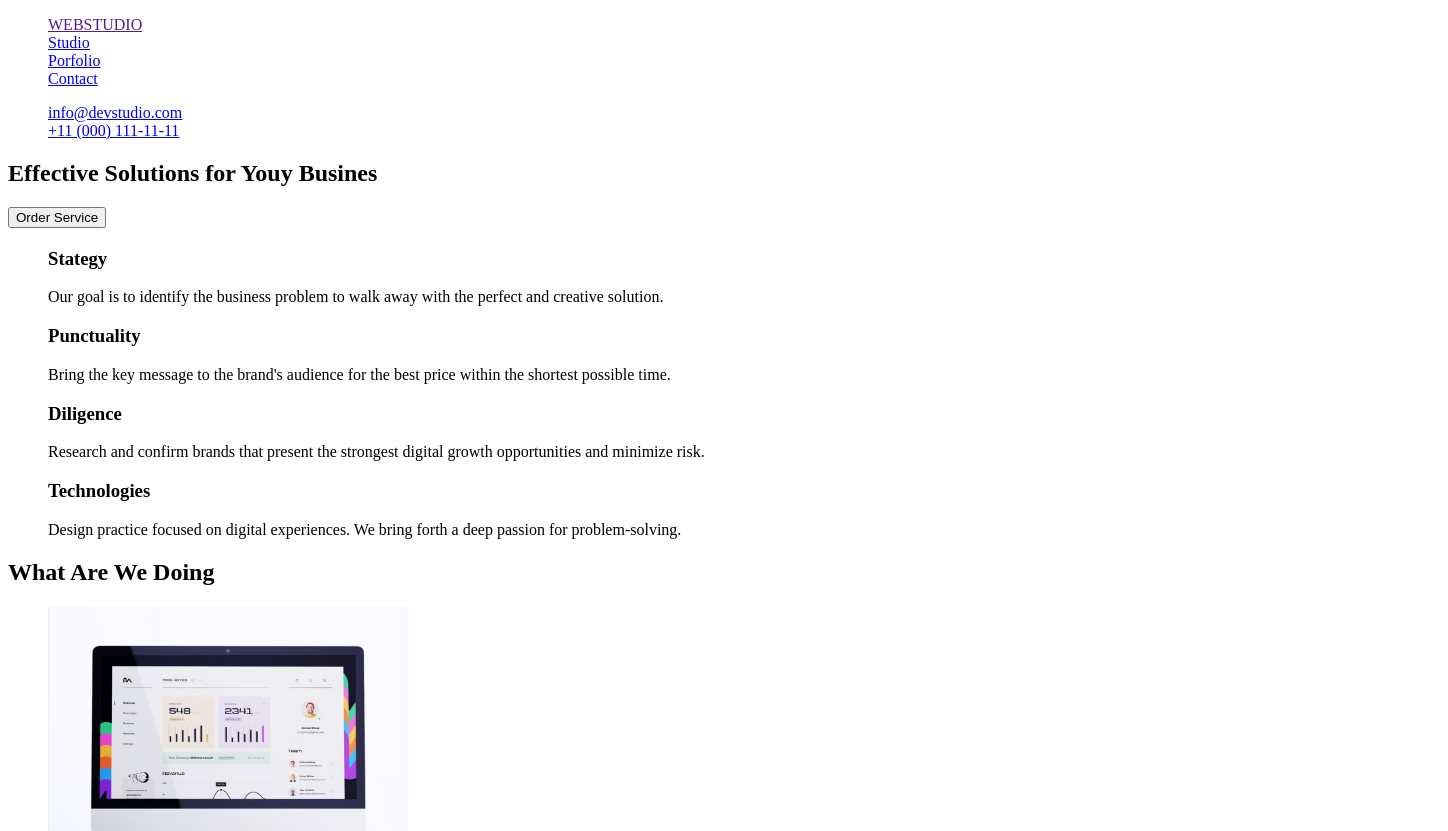
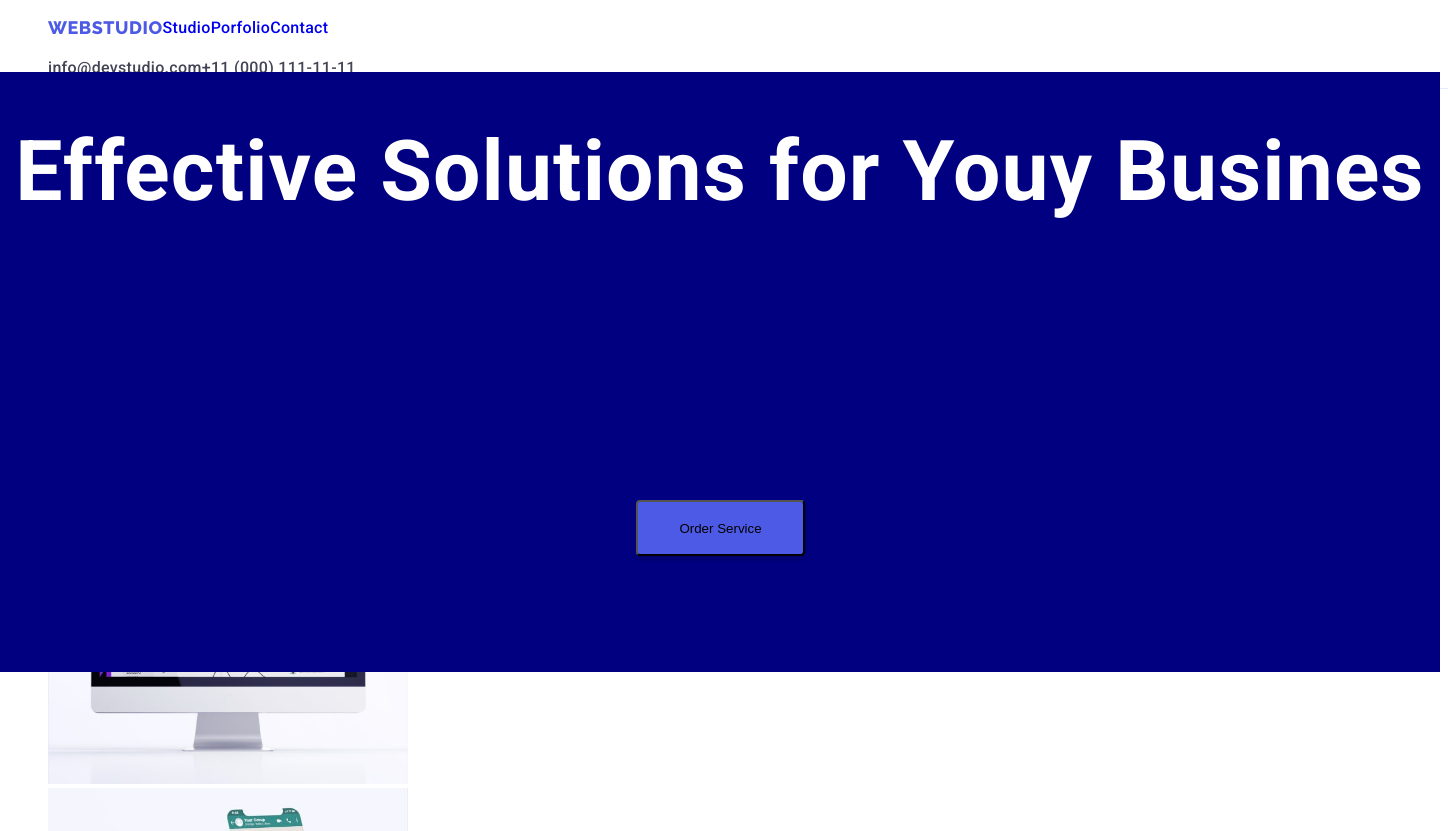
Before and after one commit to Kurbendalas/goit-markup-hw-01, a plain HTML site: page index.html in a window 1280 px wide. Shown: the top 831 px of the page, 1448 px wide, since content can reach past the window. Drawn offline with Linux system fonts and the light colour scheme.

Commit message:
goit-markup-hw-01

```diff
--- a/css/styles.css
+++ b/css/styles.css
@@ -1,4 +1,146 @@
 ul,
 ol {
-    list-style: none;
+  list-style: none;
 }
+
+a {
+  text-decoration: none;
+}
+
+.top-heder {
+  width: 1440px;
+  height: 72px;
+  left: 0px;
+  top: 0px;
+  background: #ffffff;
+  border-bottom: 1px solid #e7e9fc;
+}
+
+.menu-items {
+  font-family: "Roboto", sans-serif;
+  font-style: normal;
+  font-weight: 500;
+  font-size: 16px;
+  line-height: 24px;
+  letter-spacing: 0.02em;
+  color: #2e2f42;
+  display: flex;
+}
+
+.menu-items:hover {
+  color: #000000;
+}
+
+.menu {
+  display: flex;
+}
+
+.main-logo {
+  font-family: "Raleway", sans-serif;
+  font-style: normal;
+  font-weight: 800;
+  font-size: 18px;
+  line-height: 24px;
+  display: flex;
+  align-items: center;
+  letter-spacing: 0.03em;
+  text-transform: uppercase;
+  color: #4d5ae5;
+}
+
+.fotter-logo {
+  font-family: "Raleway", sans-serif;
+  font-style: normal;
+  font-weight: 800;
+  font-size: 18px;
+  line-height: 21px;
+  display: flex;
+  align-items: center;
+  letter-spacing: 0.03em;
+  text-transform: uppercase;
+  color: #4d5ae5;
+  flex: none;
+  order: 0;
+  flex-grow: 0;
+}
+
+.contact-mail {
+  font-family: "Roboto", sans-serif;
+  font-style: normal;
+  font-weight: 400;
+  font-size: 16px;
+  line-height: 24px;
+  letter-spacing: 0.02em;
+  color: #434455;
+}
+
+.contact-phone {
+  font-family: "Roboto", sans-serif;
+  font-style: normal;
+  font-weight: 400;
+  font-size: 16px;
+  line-height: 24px;
+  letter-spacing: 0.02em;
+  color: #434455;
+}
+
+.menu-items:hover,
+.menu-items:focus {
+  color: #404bbf;
+}
+
+.contact-mail:hover,
+.contact-mail:focus {
+  color: #404bbf;
+}
+
+.button {
+  position: absolute;
+  width: 169px;
+  height: 56px;
+  left: 636px;
+  top: 428px;
+  background: #4d5ae5;
+  box-shadow: 0px 4px 4px rgba(0, 0, 0, 0.15);
+  border-radius: 4px;
+}
+
+.button:hover {
+  background-color: #404bbf;
+}
+
+.hero,
+.txt {
+  position: absolute;
+  width: 497px;
+  height: 120px;
+  left: 473px;
+  top: 260px;
+  font-family: "Roboto", sans-serif;
+  font-style: normal;
+  font-weight: 700;
+  font-size: 56px;
+  line-height: 60px;
+  text-align: center;
+  letter-spacing: 0.02em;
+  color: #ffffff;
+  width: 1440px;
+  height: 600px;
+  left: 0px;
+  top: 72px;
+  background: navy;
+}
+
+.section-1-h {
+  font-family: "Roboto", sans-serif;
+  font-style: normal;
+  font-weight: 500;
+  font-size: 20px;
+  line-height: 24px;
+  letter-spacing: 0.02em;
+  color: #2e2f42;
+
+  flex: none;
+  order: 0;
+  flex-grow: 0;
+}
--- a/index.html
+++ b/index.html
@@ -13,49 +13,50 @@
 </head>
 
 <body>
-  <header class="hero">
+  <!-- HEDER -->
+  <header class="top-heder">
     <nav>
-      <ul>
-        <li><a href="">WEBSTUDIO</a></li>
-        <li><a href="http://">Studio</a></li>
-        <li><a href="http://">Porfolio</a></li>
-        <li><a href="http://">Contact</a></li>
+      <ul class="menu list">
+        <li><a class="main-logo" href="">WEBSTUDIO</a></li>
+        <li class="menu-items"><a class="menu-link" href="http://">Studio</a></li>
+        <li class="menu-items"><a class="menu-link" href="http://">Porfolio</a></li>
+        <li class="menu-items"><a class="menu-link" href="http://">Contact</a></li>
       </ul>
     </nav>
-    <ul>
-      <li><a href="mailto:info@devstudio.com">info@devstudio.com</a></li>
-      <li><a href="tel:+110001111111">+11 (000) 111-11-11</a></li>
+    <ul class="menu list">
+      <li><a class="contact-phone" href="mailto:info@devstudio.com">info@devstudio.com</a></li>
+      <li><a class="contact-mail" href="tel:+110001111111">+11 (000) 111-11-11</a></li>
     </ul>
   </header>
   <main>
     <!-- Hero -->
-    <section>
+    <section class="hero txt">
       <h1>Effective Solutions for Youy Busines</h1>
       <button type="button" class="button">Order Service</button>
     </section>
     <!-- 1 -->
-    <section>
+    <section class="section-1">
       <h2></h2>
       <ul>
         <li>
           <p>
-          <h3>Stategy</h3>Our goal is to identify the business
+          <h3 class="section-1-h" >Stategy</h3>Our goal is to identify the business
           problem to walk away with the perfect and creative solution. </p>
         </li>
         <li>
           <p>
-          <h3>Punctuality</h3>Bring the key message to the brand's audience for the best price within the shortest
+          <h3 class="section-1-h" >Punctuality</h3>Bring the key message to the brand's audience for the best price within the shortest
           possible time.</p>
         </li>
         <li>
           <p>
-          <h3>Diligence</h3>Research and confirm brands that present the strongest digital growth opportunities and
+          <h3 class="section-1-h" >Diligence</h3>Research and confirm brands that present the strongest digital growth opportunities and
           minimize
           risk.</p>
         </li>
         <li>
           <p>
-          <h3>Technologies</h3>Design practice focused on digital experiences. We bring forth a deep passion for
+          <h3 class="section-1-h" >Technologies</h3>Design practice focused on digital experiences. We bring forth a deep passion for
           problem-solving.</p>
         </li>
       </ul>
@@ -94,7 +95,7 @@
   </main>
   <footer>
     <p>
-      <a href="">WEBSTUDIO</a>Increase the flow of customers and sales for your business with digital marketing & growth
+      <a class="fotter-logo" href="">WEBSTUDIO</a>Increase the flow of customers and sales for your business with digital marketing & growth
       solutions.
     </p>
   </footer>
```
